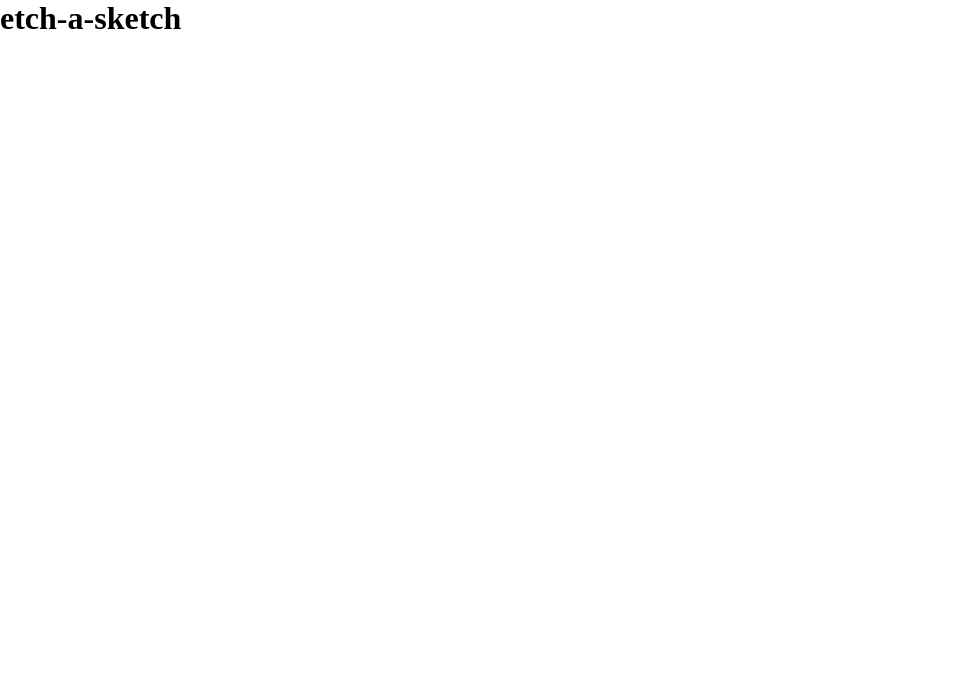
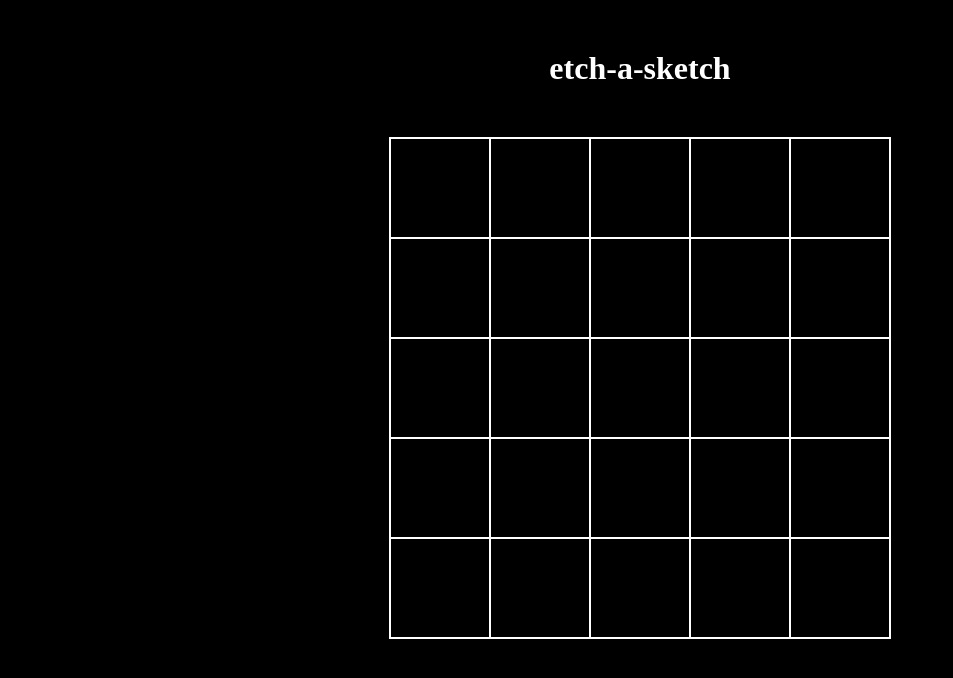
Before and after one commit to wonswe/etch-a-sketch-basic, a plain HTML site: page index.html in a window 1280 px wide. Shown: the whole page, without its empty margins (0-953 px from the left). Drawn offline with Linux system fonts and the light colour scheme; a web font is replaced by a local one.

Commit message:
complete basic grid gen

```diff
--- a/index.html
+++ b/index.html
@@ -10,5 +10,8 @@
 
   <body>
     <h1>etch-a-sketch</h1>
+    <div class="container">
+
+    </div>
   </body>
 </html>
--- a/main.js
+++ b/main.js
@@ -0,0 +1,21 @@
+const body = document.querySelector('body');
+const container = document.querySelector('.container');
+
+// Generate Blocks (Divs) //
+function addBlock() {
+  const block = document.createElement('div');
+  block.classList.add('block');
+  container.appendChild(block);
+}
+
+function addBlocks(dimension) {
+  document.documentElement.style.setProperty("--column", dimension);
+  const numBlocks = Math.pow(dimension, 2);
+  for (let i = 1; i < numBlocks + 1; i++) {
+    addBlock();
+  }
+}
+
+addBlocks(5);
+
+// mouseover event //
--- a/style.css
+++ b/style.css
@@ -1,8 +1,40 @@
 @import url('https://fonts.googleapis.com/css2?family=Londrina+Solid:wght@300&display=swap');
 
-* {
+body {
   margin: 0;
   padding: 0;
-  -webkit-font-smoothing: antialiased;
   font-family: 'Londrina Solid';
+  background-color: black;
 }
+
+:root {
+  --column: 16;
+  --default-bg: black;
+}
+
+h1 {
+  color: white;
+  text-align: center;
+  margin-top: 50px;
+}
+
+.container {
+  background-color: var(--default-bg);
+  border: 1px solid white;
+  padding: 0;
+  width: 500px;
+  height: 500px;
+  margin: 0 auto;
+  margin-top: 50px;
+  display: grid;
+  grid-template-columns: repeat(var(--column), 1fr);
+}
+
+.container > div {
+  color: white;
+  border: 1px solid white;
+}
+
+/* .container > div:hover {
+  background-color: rgb(255, 255, 255);
+} */
```
